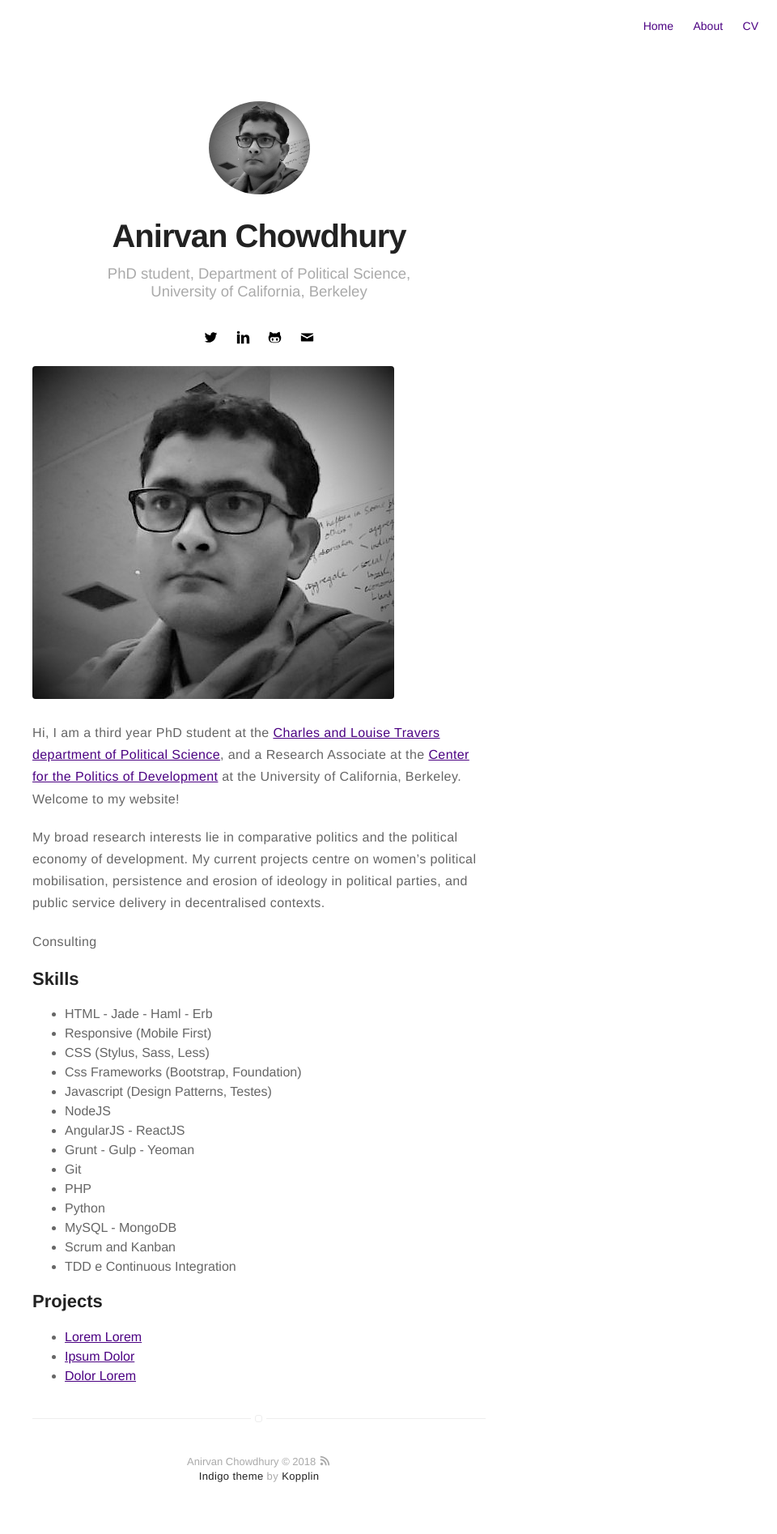
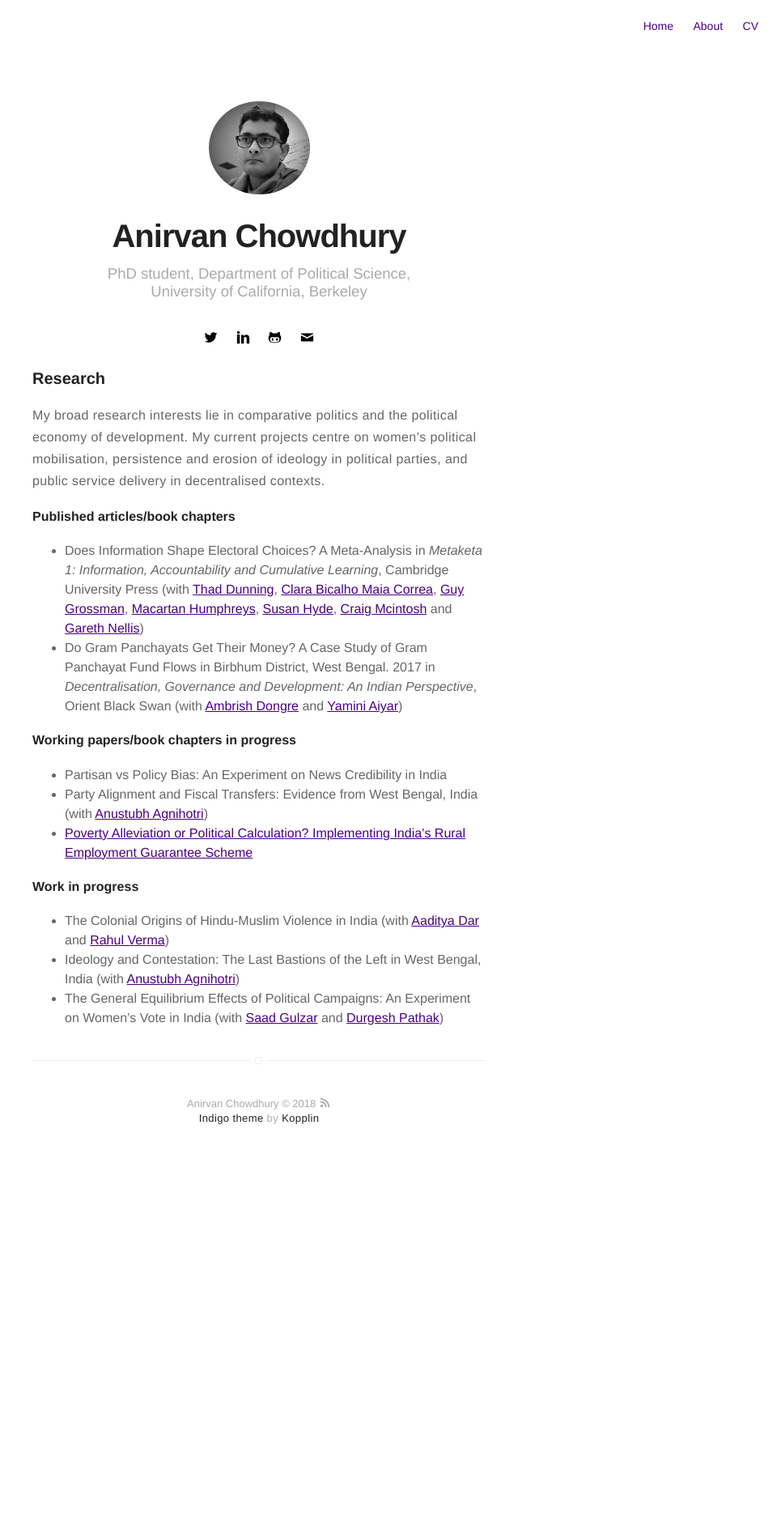
Before and after one commit to anirvanchowdhury/anirvanchowdhury.github.io, a Jekyll site: the page built from consulting.md, in a window 1280 px wide. Shown: the whole page at 81% size, without its empty margins (320-1280 px from the left). Built offline with Jekyll 4.4.1, drawn with Linux system fonts in a browser that asks for light colours; after the commit the page ends 1452 px from its top, so only the background shows below that.

Commit message:
consulting/research page update

```diff
--- a/consulting.md
+++ b/consulting.md
@@ -3,37 +3,21 @@ title: Consulting
 layout: page
 permalink: /consulting/index.html
 ---
-![Profile Image]({{ site.url }}/{{ site.picture }})
 
-Hi, I am a third year PhD student at the [Charles and Louise Travers department of Political Science](http://polisci.berkeley.edu/), and a Research Associate at the [Center for the Politics of Development](http://cpd.berkeley.edu/) at the University of California, Berkeley. Welcome to my website!
-
+### Research
 My broad research interests lie in comparative politics and the political economy of development. My current projects centre on women's political mobilisation, persistence and erosion of ideology in political parties, and public service delivery in decentralised contexts.
 
-Consulting
 
-<h2>Skills</h2>
+#### Published articles/book chapters
+* Does Information Shape Electoral Choices? A Meta-Analysis in *Metaketa 1: Information, Accountability and Cumulative Learning*, Cambridge University Press (with [Thad Dunning](http://www.thaddunning.com/), [Clara Bicalho Maia Correa](https://wzb.eu/en/persons/clara-bicalho-maia-correia), [Guy Grossman](https://web.sas.upenn.edu/ggros/), [Macartan Humphreys](http://www.macartan.nyc/), [Susan Hyde](http://susan.hyde.co/), [Craig Mcintosh](http://gps.ucsd.edu/faculty-directory/craig-mcintosh.html) and [Gareth Nellis](http://www.garethnellis.com/))
+* Do Gram Panchayats Get Their Money? A Case Study of Gram Panchayat Fund Flows in Birbhum District, West Bengal. 2017 in _Decentralisation, Governance and Development: An Indian Perspective_, Orient Black Swan (with [Ambrish Dongre](https://www.iima.ac.in/web/faculty/faculty-profiles/ambrish-dongre) and [Yamini Aiyar](http://www.cprindia.org/people/yamini-aiyar))
 
-<ul class="skill-list">
-	<li>HTML - Jade - Haml - Erb</li>
-	<li>Responsive (Mobile First)</li>
-	<li>CSS (Stylus, Sass, Less)</li>
-	<li>Css Frameworks (Bootstrap, Foundation)</li>
-	<li>Javascript (Design Patterns, Testes)</li>
-	<li>NodeJS</li>
-	<li>AngularJS - ReactJS</li>
-	<li>Grunt - Gulp - Yeoman</li>
-	<li>Git</li>
-	<li>PHP</li>
-	<li>Python</li>
-	<li>MySQL - MongoDB</li>
-	<li>Scrum and Kanban</li>
-	<li>TDD e Continuous Integration</li>
-</ul>
+#### Working papers/book chapters in progress
+* Partisan vs Policy Bias: An Experiment on News Credibility in India
+* Party Alignment and Fiscal Transfers: Evidence from West Bengal, India (with [Anustubh Agnihotri](http://polisci.berkeley.edu/people/person/anustubh-agnihotri))
+* [Poverty Alleviation or Political Calculation? Implementing India's Rural Employment Guarantee Scheme](https://papers.ssrn.com/sol3/papers.cfm?abstract_id=2555738)
 
-<h2>Projects</h2>
-
-<ul>
-	<li><a href="https://github.com/">Lorem Lorem</a></li>
-	<li><a href="https://github.com/">Ipsum Dolor</a></li>
-	<li><a href="https://github.com/">Dolor Lorem</a></li>
-</ul>
+#### Work in progress
+* The Colonial Origins of Hindu-Muslim Violence in India (with [Aaditya Dar](https://aadityadar.com/) and [Rahul Verma](http://polisci.berkeley.edu/people/person/rahul-verma))
+* Ideology and Contestation: The Last Bastions of the Left in West Bengal, India (with [Anustubh Agnihotri](http://polisci.berkeley.edu/people/person/anustubh-agnihotri))
+* The General Equilibrium Effects of Political Campaigns: An Experiment on Women's Vote in India (with [Saad Gulzar](http://saadgulzar.com/) and [Durgesh Pathak](http://aamaadmiparty.org/teams/durgesh-pathak/))
```
